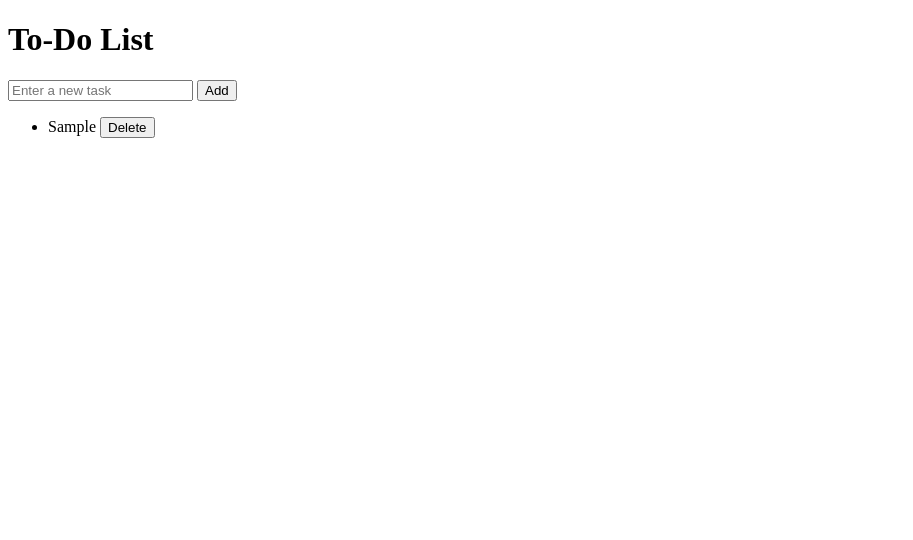
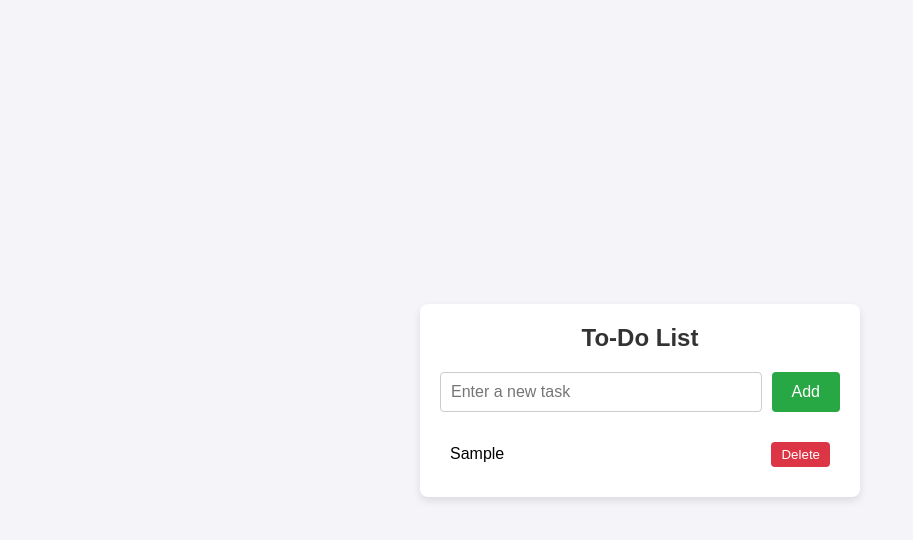
Before and after one commit to NATHAlYNJANE/it24, a plain HTML site: page todolist.html in a window 1280 px wide. Both pictures are taken after typing "Sample" into the empty fields and a click on the button "Add". Shown: the whole page, without its empty margins (0-913 px from the left). Drawn offline with Linux system fonts and the light colour scheme.

Commit message:
add style

```diff
--- a/todolist.html
+++ b/todolist.html
@@ -3,8 +3,105 @@
 <head>
     <meta charset="UTF-8">
     <meta name="viewport" content="width=device-width, initial-scale=1.0">
-    <title>Document</title>
-</head>
+    <title>To-Do List</title>
+    <style>
+        body {
+            font-family: Arial, sans-serif;
+            margin: 0;
+            padding: 0;
+            background-color: #f4f4f9;
+            display: flex;
+            justify-content: center;
+            align-items: center;
+            height: 100vh;
+        }
+
+        .todo-container {
+            background-color: #fff;
+            padding: 20px;
+            border-radius: 8px;
+            box-shadow: 0 4px 8px rgba(0, 0, 0, 0.1);
+            width: 400px;
+            max-width: 100%;
+        }
+
+        h1 {
+            margin: 0 0 20px;
+            font-size: 24px;
+            text-align: center;
+            color: #333;
+        }
+
+        .todo-form {
+            display: flex;
+            justify-content: space-between;
+            margin-bottom: 20px;
+        }
+
+        .todo-input {
+            flex: 1;
+            padding: 10px;
+            font-size: 16px;
+            border: 1px solid #ccc;
+            border-radius: 4px;
+            margin-right: 10px;
+        }
+
+        .add-btn {
+            padding: 10px 20px;
+            font-size: 16px;
+            color: #fff;
+            background-color: #28a745;
+            border: none;
+            border-radius: 4px;
+            cursor: pointer;
+        }
+
+        .add-btn:hover {
+            background-color: #218838;
+        }
+
+        .todo-list {
+            list-style: none;
+            padding: 0;
+            margin: 0;
+        }
+
+        .todo-item {
+            display: flex;
+            justify-content: space-between;
+            align-items: center;
+            padding: 10px;
+            border-bottom: 1px solid #ddd;
+        }
+
+        .todo-item:last-child {
+            border-bottom: none;
+        }
+
+        .todo-text {
+            flex: 1;
+            font-size: 16px;
+        }
+
+        .complete {
+            text-decoration: line-through;
+            color: #6c757d;
+        }
+
+        .delete-btn {
+            background-color: #dc3545;
+            color: #fff;
+            border: none;
+            border-radius: 4px;
+            padding: 5px 10px;
+            cursor: pointer;
+        }
+
+        .delete-btn:hover {
+            background-color: #c82333;
+        }
+    </style>
 <body>
     <div class="todo-container">
         <h1>To-Do List</h1>
```
